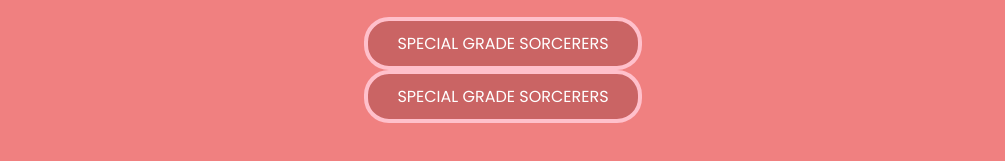
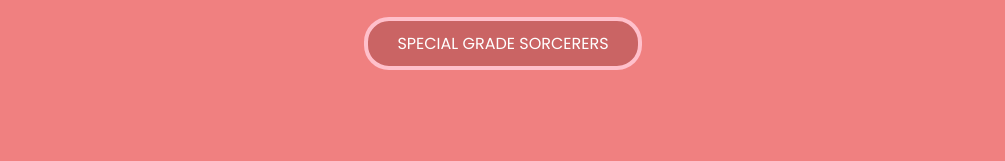
Before and after one commit to HablSank/Jujutsu-Website, a plain HTML site: page yuta.html in a window 1280 px wide. Shown: the part 633-794 px from the top of the page, without its empty margins (137-1142 px from the left). Drawn offline with Linux system fonts and the light colour scheme.

Commit message:
NOT DONE YET

```diff
--- a/yuta.html
+++ b/yuta.html
@@ -14,6 +14,5 @@
     <h2>YUTA OKKOTSU</h2>
     <p>Yuta Okkotsu is a key character in Jujutsu Kaisen, known for his immense and strong cursed energy and tragic past. Once a shy and grieving boy, he becomes a powerful jujutsu sorcerer after being bound to the vengeful spirit of his childhood friend, Rika. Under the mentorship of Satoru Gojo, Yuta learns to control his overwhelming abilities and grows into a skilled and determined fighter. His unique bond with Rika grants him extraordinary power, making him one of the most formidable characters in the series. Yuta’s journey is one of self-discovery, strength, and loyalty.</p>
     <a href="index.html">SPECIAL GRADE SORCERERS</a>
-    <a href="index.html">SPECIAL GRADE SORCERERS</a>
 </body>
 </html>
```
